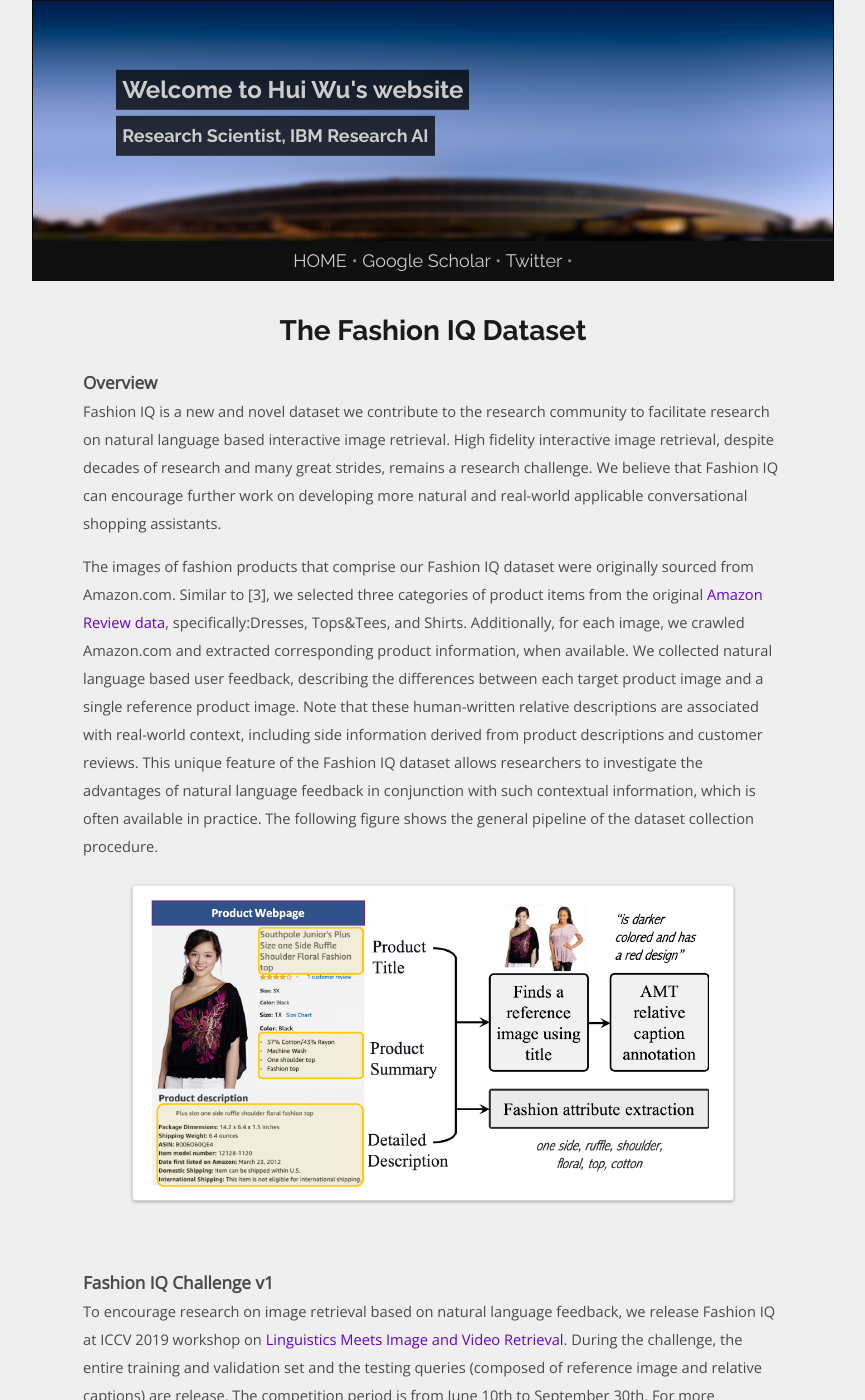
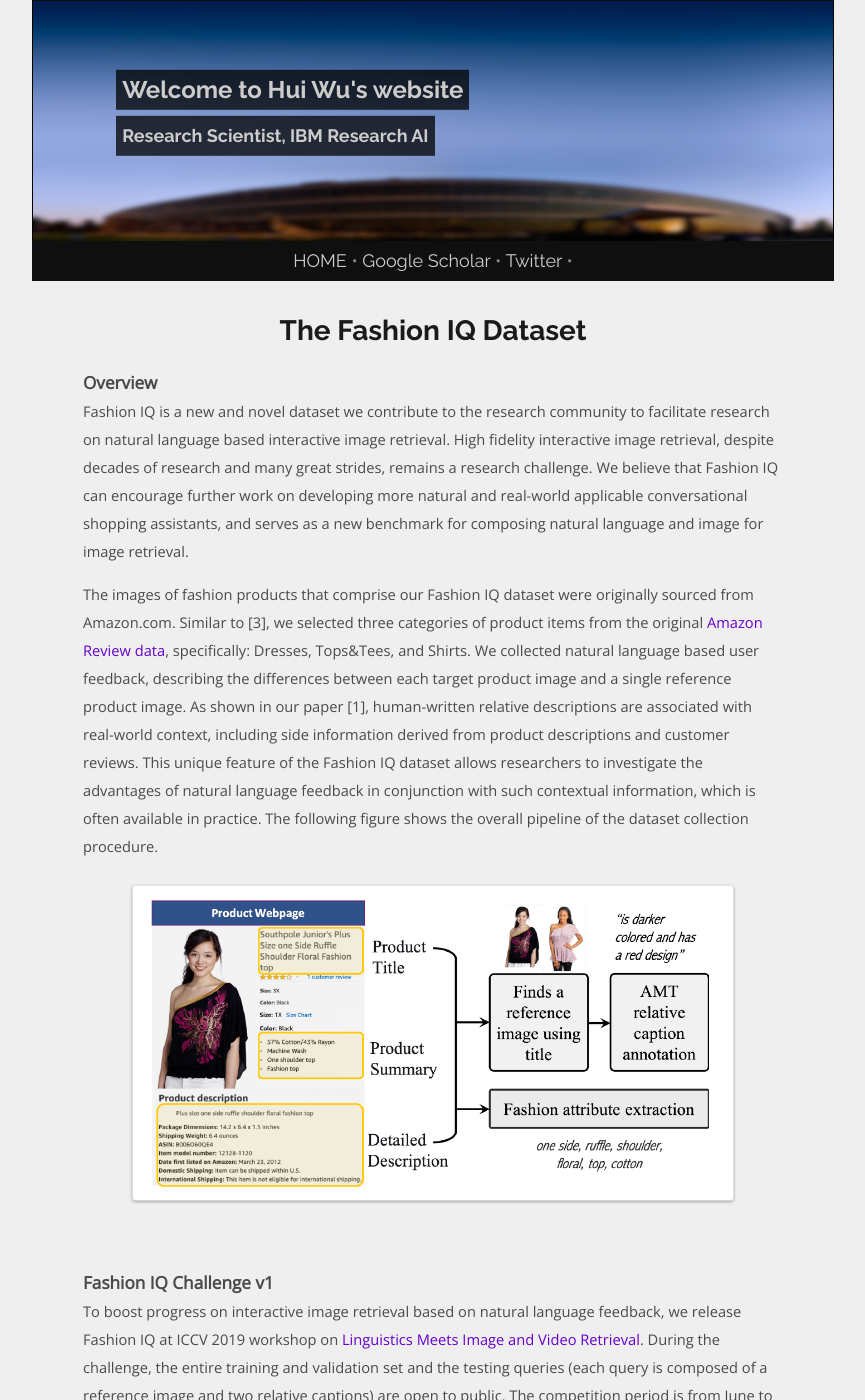
Before and after one commit to spacew/spacew.github.io, a Jekyll site: the page built from _posts/2019-05-29-fashion-iq.markdown, in a window 1280 px wide and 1400 px high. Shown: the whole window, without its empty margins (207-1072 px from the left). Built offline with Jekyll 4.4.1, drawn with Linux system fonts in a browser that asks for light colours; some of the changed text lies outside the part shown.

Commit message:
Update 2019-05-29-fashion-iq.markdown

```diff
--- a/_posts/2019-05-29-fashion-iq.markdown
+++ b/_posts/2019-05-29-fashion-iq.markdown
@@ -11,20 +11,18 @@ paper_pdf: https://arxiv.org/abs/tbd
 ### Overview
 
 Fashion IQ is a new and novel dataset we contribute to the research community to facilitate research on natural language based interactive image retrieval. High fidelity interactive image retrieval, despite decades of research and many great
-strides, remains a research challenge. We believe that Fashion IQ can encourage further work on developing more natural and real-world applicable conversational shopping assistants.
+strides, remains a research challenge. We believe that Fashion IQ can encourage further work on developing more natural and real-world applicable conversational shopping assistants, and serves as a new benchmark for composing natural language and image for image retrieval.
 
 <!--more-->
 
-The images of fashion products that comprise our Fashion IQ dataset were originally sourced from Amazon.com. Similar to [3], we selected three categories of product items from the original [Amazon Review data](http://jmcauley.ucsd.edu/data/amazon/), specifically:Dresses, Tops&Tees, and Shirts. Additionally, for each image, we crawled Amazon.com and extracted corresponding product information, when available. We collected natural language based
+The images of fashion products that comprise our Fashion IQ dataset were originally sourced from Amazon.com. Similar to [3], we selected three categories of product items from the original [Amazon Review data](http://jmcauley.ucsd.edu/data/amazon/), specifically: Dresses, Tops&Tees, and Shirts. We collected natural language based
 user feedback, describing the differences between each target
 product image and a single reference product image.
-Note that these human-written relative descriptions are associated
-with real-world context, including side information
-derived from product descriptions and customer reviews.
+As shown in our paper [1], human-written relative descriptions are associated with real-world context, including side information derived from product descriptions and customer reviews.
 This unique feature of the Fashion IQ dataset allows researchers
 to investigate the advantages of natural language
 feedback in conjunction with such contextual information,
-which is often available in practice. The following figure shows the general
+which is often available in practice. The following figure shows the overall
 pipeline of the dataset collection procedure.
 
 <img alt="img" src="{{site.baseurl}}/media/fashion-iq-collection.png" width="600">
@@ -32,19 +30,20 @@ pipeline of the dataset collection procedure.
 <br/>
 
 ### Fashion IQ Challenge v1
-To encourage research on image retrieval based on natural language feedback, we release Fashion IQ at ICCV 2019 workshop on [Linguistics Meets Image and Video Retrieval](https://sites.google.com/view/lingir/challenge). During the challenge, the entire training and validation set and the testing queries (composed of reference image and relative captions) are release. The competition period is from June 10th to September 30th. For more information, please refer to the [Fashion IQ challenge](https://sites.google.com/view/lingir/fashion-iq) page.
+To boost progress on interactive image retrieval based on natural language feedback, we release Fashion IQ at ICCV 2019 workshop on [Linguistics Meets Image and Video Retrieval](https://sites.google.com/view/lingir/challenge). During the challenge, the entire training and validation set and the testing queries (each query is composed of a reference image and two relative captions) are open to public. The competition period is from June to September 2019.
+
+For more information, please refer to the [Fashion IQ challenge](https://sites.google.com/view/lingir/fashion-iq) official page.
 
 <!-- ### Fashion Datasets -->
 
 ### Dataset Access and Download
 Basic statistics of the resulting Fashion IQ dataset are summarized below.
-Dataset <a href="https://github.com/XiaoxiaoGuo/fashion-iq">is available here.</a>
+Please download the dataset <a href="https://github.com/XiaoxiaoGuo/fashion-iq">from here.</a>
 
 <img alt="img" src="{{site.baseurl}}/media/fashion-iq-statistics.png">
 <br/>
 
 <!-- ### Demo Video -->
-
 
 
 ### References
```
